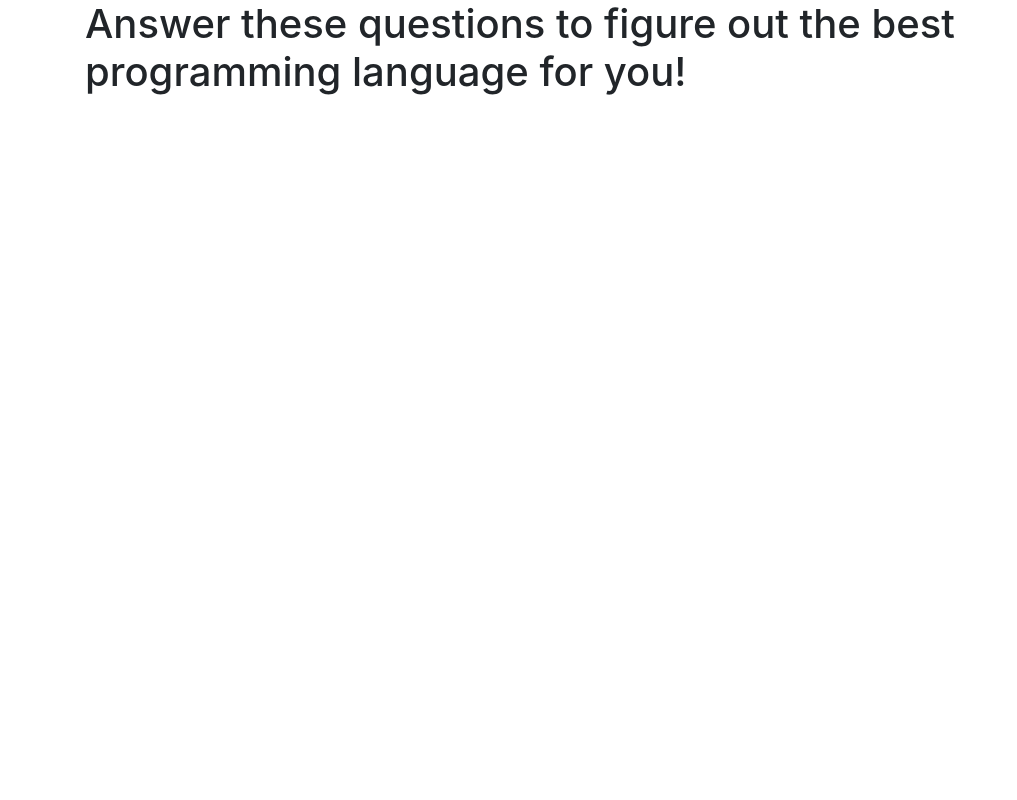
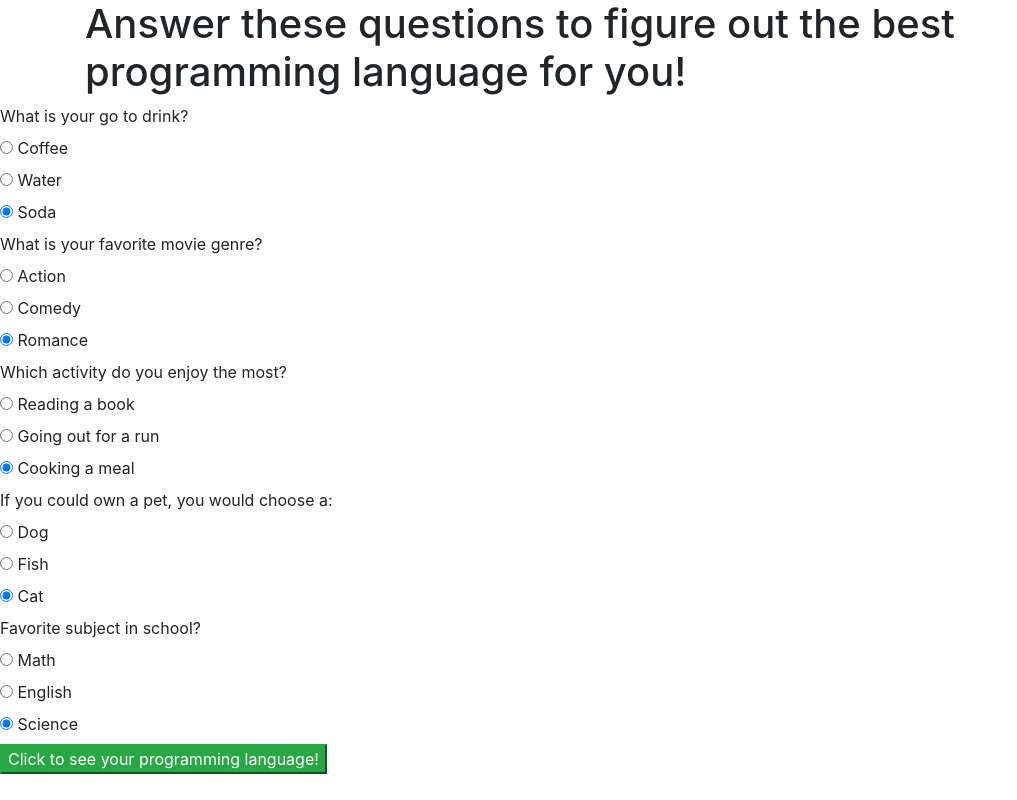
Before and after one commit to MarkKu7/Language-Suggester, a plain HTML site: page index.html in a window 1280 px wide. Shown: the whole page, without its empty margins (0-1017 px from the left). Drawn offline with Linux system fonts and the light colour scheme.

Commit message:
added radio buttons and survey questions in html

```diff
--- a/index.html
+++ b/index.html
@@ -12,5 +12,109 @@
     <h1>Answer these questions to figure out the best programming language for you!</h1>
   </div>
 
+  <label for="Question-1" class ="question">What is your go to drink?</label>
+  <div class="radio">
+    <label>
+      <input type ="radio" name="drink" value="1" checked>
+      Coffee
+    </label>
+  </div>
+  <div class="radio">
+    <label>
+      <input type ="radio" name="drink" value="2" checked>
+      Water
+    </label>
+  </div>
+  <div class="radio">
+    <label>
+      <input type ="radio" name="drink" value="3" checked>
+      Soda
+    </label>
+  </div>
+
+  <label for="Question-2" class ="question">What is your favorite movie genre?</label>
+  <div class="radio">
+    <label>
+      <input type ="radio" name="movie" value="2" checked>
+      Action
+    </label>
+  </div>
+  <div class="radio">
+    <label>
+      <input type ="radio" name="movie" value="3" checked>
+      Comedy
+    </label>
+  </div>
+  <div class="radio">
+    <label>
+      <input type ="radio" name="movie" value="1" checked>
+      Romance
+    </label>
+  </div>
+
+  <label for="Question-3" class ="question">Which activity do you enjoy the most?</label>
+  <div class="radio">
+    <label>
+      <input type ="radio" name="activity" value="3" checked>
+      Reading a book
+    </label>
+  </div>
+  <div class="radio">
+    <label>
+      <input type ="radio" name="activity" value="1" checked>
+      Going out for a run
+    </label>
+  </div>
+  <div class="radio">
+    <label>
+      <input type ="radio" name="activity" value="2" checked>
+      Cooking a meal
+    </label>
+  </div>
+
+  <label for="Question-4" class ="question">If you could own a pet, you would choose a:</label>
+  <div class="radio">
+    <label>
+      <input type ="radio" name="pet" value="3" checked>
+      Dog
+    </label>
+  </div>
+  <div class="radio">
+    <label>
+      <input type ="radio" name="pet" value="2" checked>
+      Fish
+    </label>
+  </div>
+  <div class="radio">
+    <label>
+      <input type ="radio" name="pet" value="1" checked>
+      Cat
+    </label>
+  </div>
+
+  <label for="Question-5" class ="question">Favorite subject in school?</label>
+  <div class="radio">
+    <label>
+      <input type ="radio" name="school" value="1" checked>
+      Math
+    </label>
+  </div>
+  <div class="radio">
+    <label>
+      <input type ="radio" name="school" value="3" checked>
+      English
+    </label>
+  </div>
+  <div class="radio">
+    <label>
+      <input type ="radio" name="school" value="2" checked>
+      Science
+    </label>
+  </div>
+
+  <button type="submit" class="btn-success">Click to see your programming language!</button>
+</form>
+
+</div>
 </body>
 </html>
```
